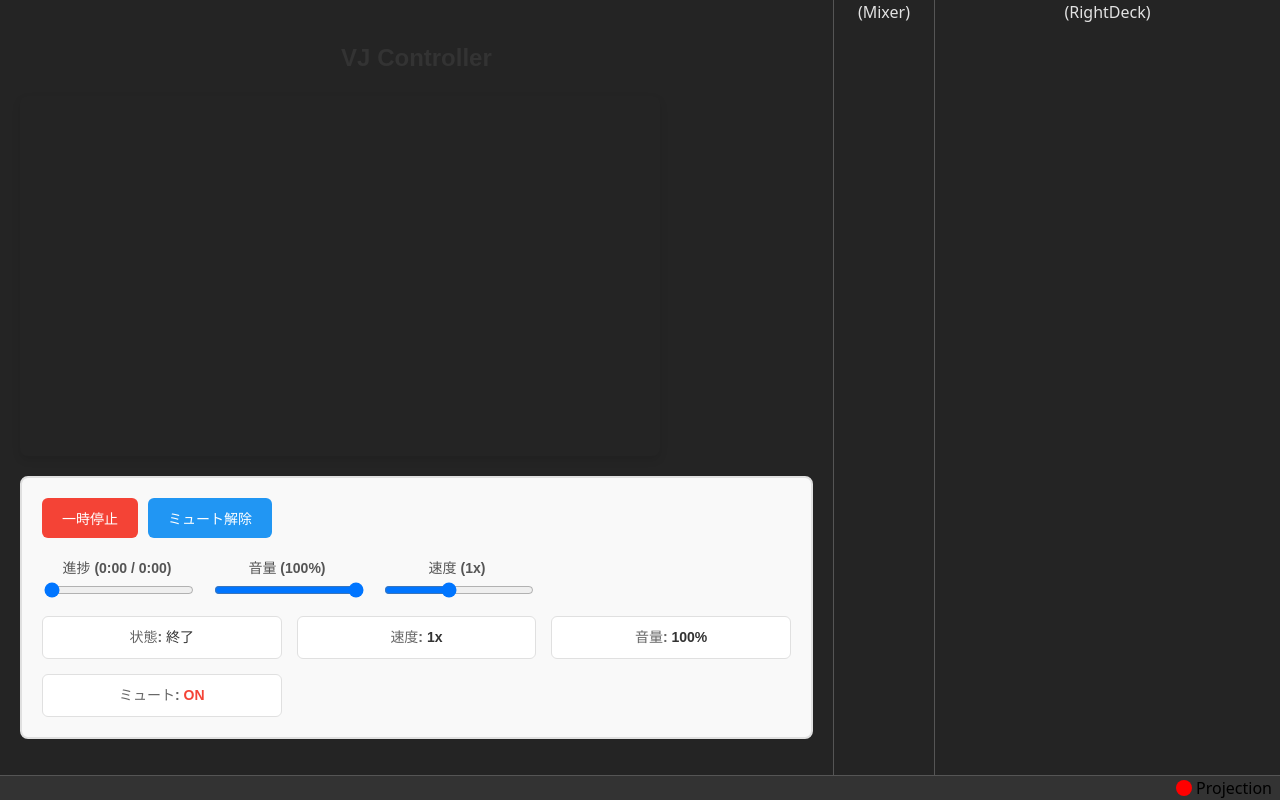
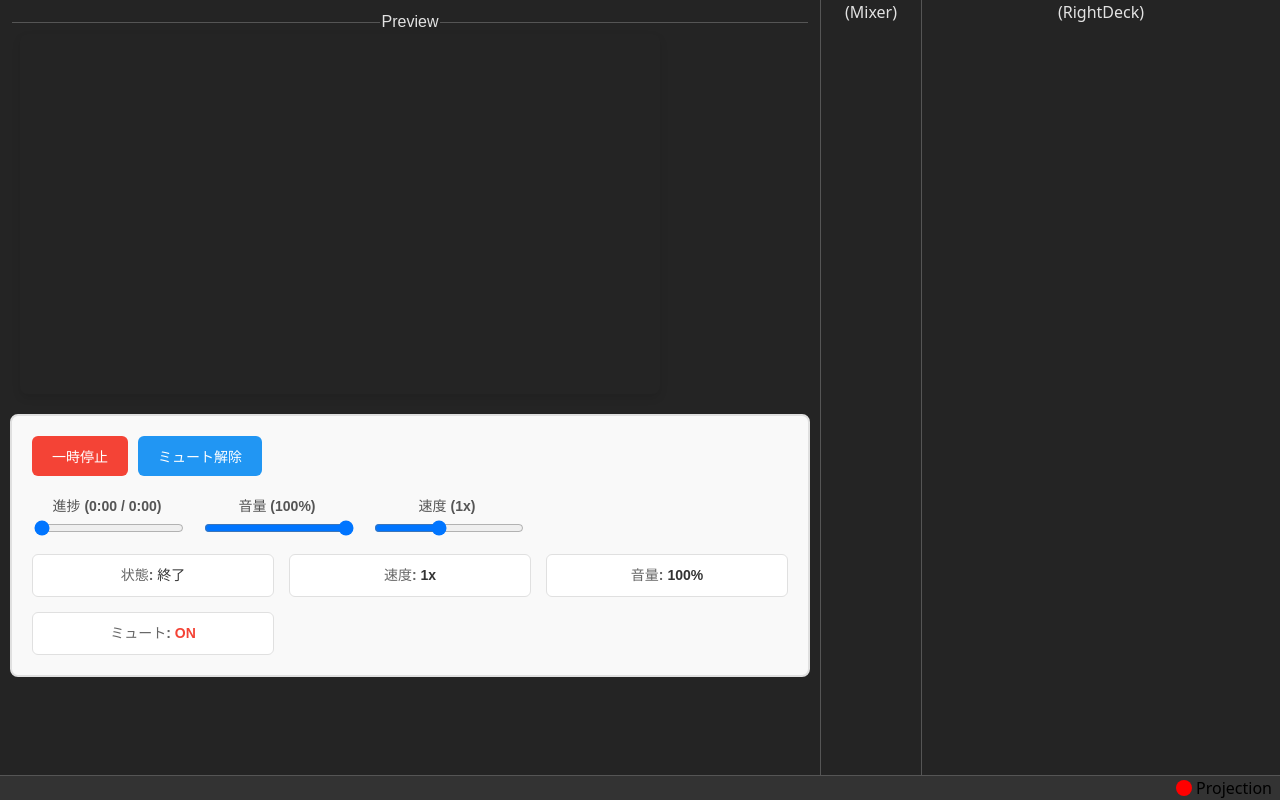
Before and after one commit to KazuProg/youtube-vj, a React (Vite) app: page / in a window 1280 px wide. Built offline with nearby package versions, Linux system fonts and the light colour scheme.

Commit message:
refactor: improve VJ controller UI with fieldset layout and compact design

```diff
--- a/src/components/VJController.module.css
+++ b/src/components/VJController.module.css
@@ -2,14 +2,13 @@
   font-family: Arial, sans-serif;
   max-width: 800px;
   margin: 0 auto;
-  padding: 20px;
+  padding: 10px;
 }
 
-.title {
-  font-size: 24px;
-  font-weight: bold;
-  margin-bottom: 20px;
-  color: #333;
+fieldset {
+  border: none;
+  padding: 0 8px;
+  border-top: groove 1px #555;
 }
 
 .player {
--- a/src/components/VJController.tsx
+++ b/src/components/VJController.tsx
@@ -103,7 +103,8 @@ const VJController = ({ localStorageKey, className }: VJControllerProps) => {
 
   return (
     <div className={`${styles.container} ${className}`}>
-      <h2 className={styles.title}>VJ Controller</h2>
+      <fieldset>
+        <legend>Preview</legend>
         <VJPlayerForController
           style={{
             width: "100%",
@@ -119,7 +120,7 @@ const VJController = ({ localStorageKey, className }: VJControllerProps) => {
           onPlaybackRateChange={setPlaybackRate}
           onStatusChange={handleStatusChange}
         />
-
+      </fieldset>
       <div className={styles.controlPanel}>
         {/* 制御ボタン */}
         <div className={styles.buttonGroup}>
```
Lines whose indentation alone changed are shown as unchanged.
